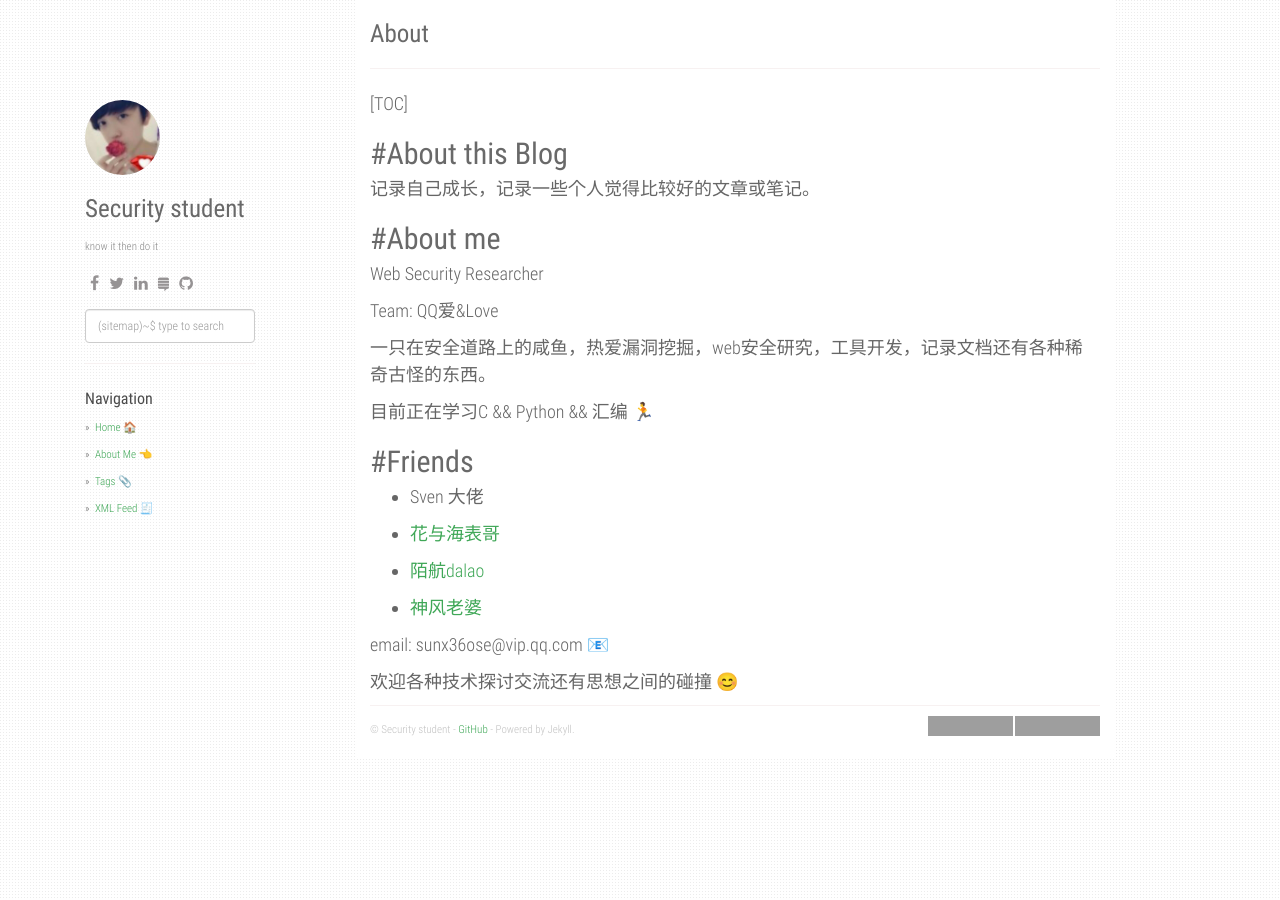
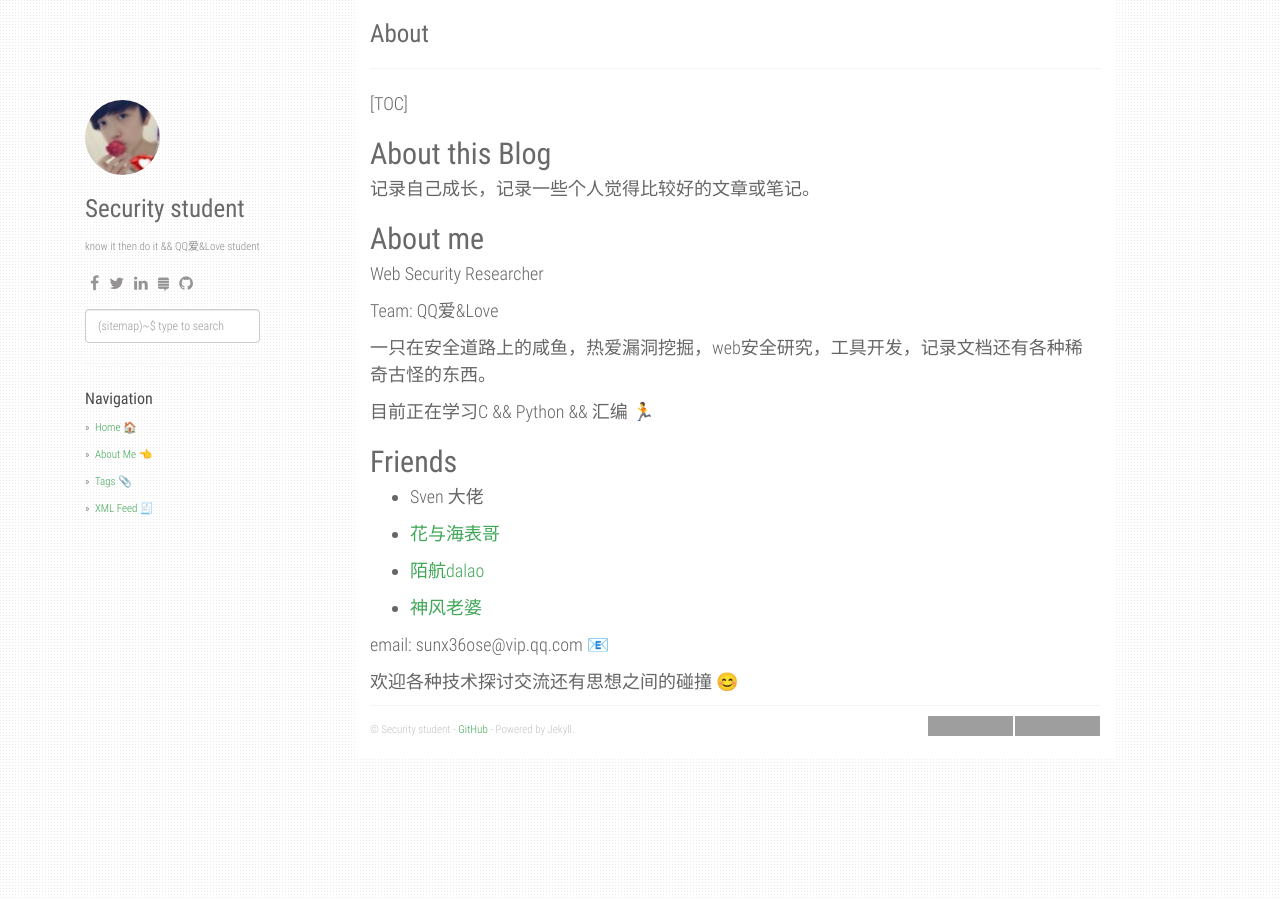
Before and after one commit to fuchen666/ppbibo.github.io, a Jekyll site: the page built from about.md, in a window 1280 px wide. Built offline with Jekyll 4.4.1, drawn with Linux system fonts in a browser that asks for light colours; grey boxes are pictures that could not be loaded.

Commit message:
update config content

```diff
--- a/_config.yml
+++ b/_config.yml
@@ -2,7 +2,7 @@ title: ALL POSTS 📖
 description: know it then do it🎬
 author: Security student
 github: https://github.com/ppbibo
-about: know it then do it
+about: know it then do it && QQ爱&Love student
 avatar_url: /static/img/avatar1.jpg
 
 enableTags: true
--- a/about.md
+++ b/about.md
@@ -7,13 +7,15 @@ permalink: /about/
 
 [TOC]
 
-## #About this Blog
+## About this Blog
 
 记录自己成长，记录一些个人觉得比较好的文章或笔记。
 
 
 
-## #About me
+
+
+## About me
 
 Web Security Researcher
 
@@ -25,7 +27,9 @@ Team: QQ爱&Love
 
 
 
-## #Friends
+
+
+## Friends
 
 - Sven 大佬
 
```
Also changed, not shown: _posts/2018-12-29-RCEbypass.md (+1 -1 lines), 1 other file.
